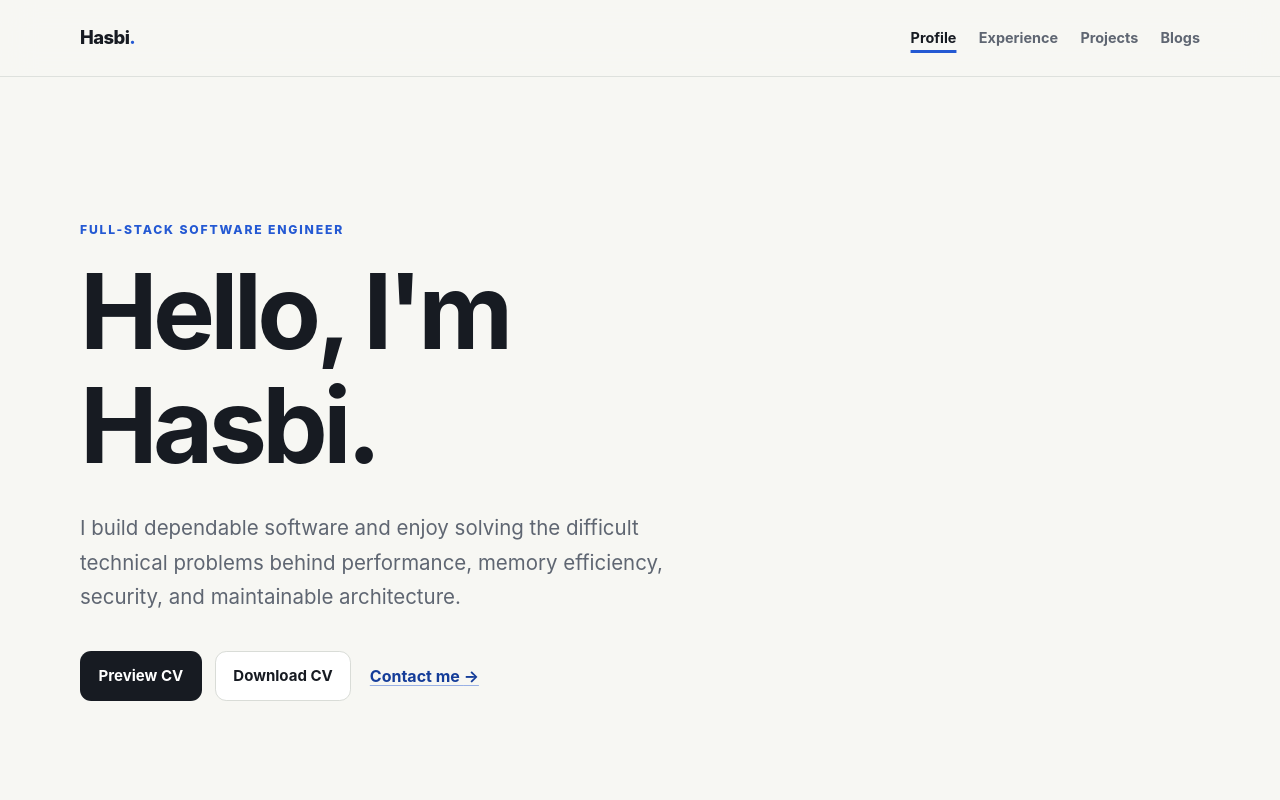
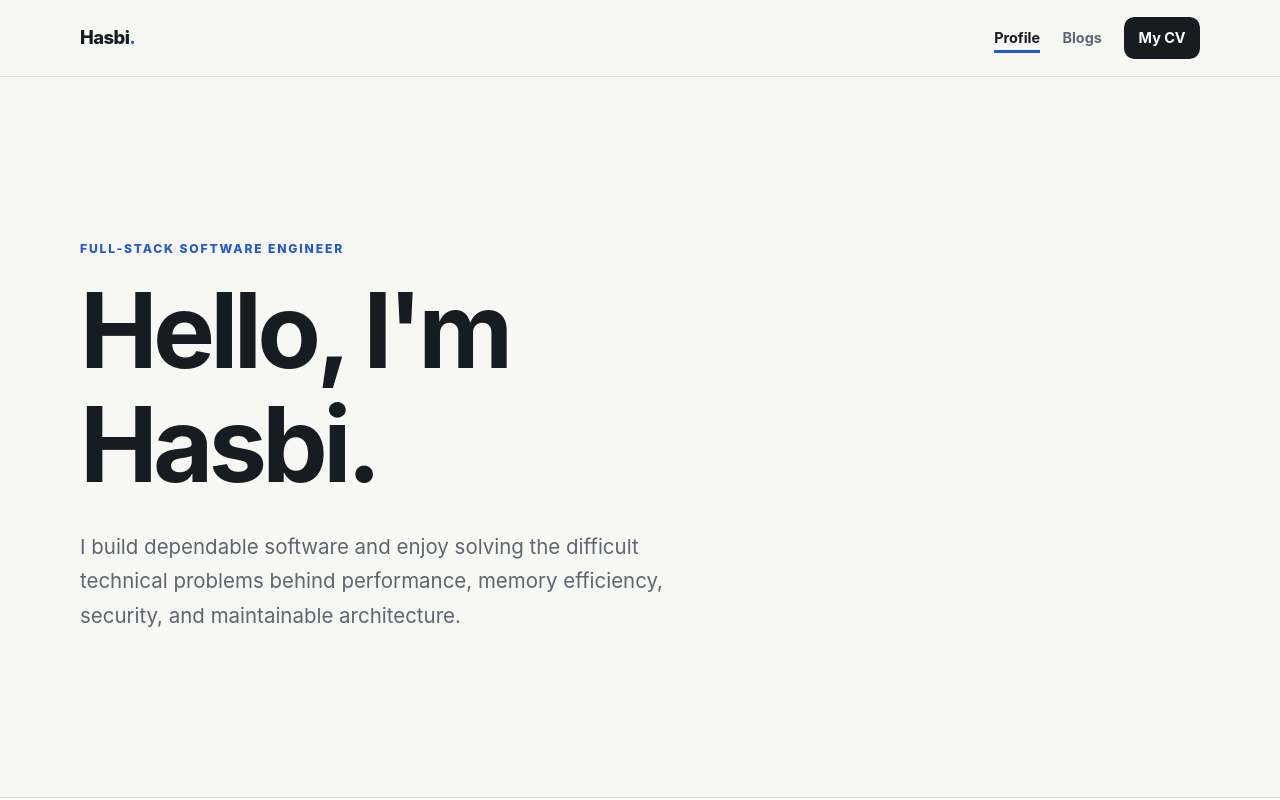
Before and after one commit to hasmbly/hasmbly.github.io, an Eleventy site: page index.njk in a window 1280 px wide. Shown: the top 800 px of the page. Built offline with nearby package versions, Linux system fonts and the light colour scheme; Eleventy itself is replaced by a stand-in of ours; files that its build step writes are made by us from their sources.

Commit message:
Simplify navigation and move CV link

```diff
--- a/_includes/base.njk
+++ b/_includes/base.njk
@@ -36,9 +36,12 @@
         <nav aria-label="Primary navigation">
           <ul class="nav-list">
             <li><a href="/"{% if navSection == "home" %} aria-current="page"{% endif %}>Profile</a></li>
-            <li><a href="/#experience">Experience</a></li>
-            <li><a href="/#projects">Projects</a></li>
             <li><a href="/blogs/"{% if navSection == "blogs" %} aria-current="page"{% endif %}>Blogs</a></li>
+            <li>
+              <a class="nav-cv" href="/output/pdf/hasbi-cv.pdf" target="_blank" rel="noopener">
+                My CV<span class="visually-hidden"> (opens in a new tab)</span>
+              </a>
+            </li>
           </ul>
         </nav>
       </div>
--- a/assets/styles.css
+++ b/assets/styles.css
@@ -139,6 +139,19 @@ a:hover {
   text-underline-offset: 0.45rem;
 }
 
+.nav-list .nav-cv {
+  min-height: 2.5rem;
+  padding: 0.55rem 0.9rem;
+  border-radius: 0.65rem;
+  background: var(--ink);
+  color: #fff;
+}
+
+.nav-list .nav-cv:hover {
+  background: var(--accent-dark);
+  color: #fff;
+}
+
 .hero {
   display: grid;
   min-height: min(45rem, calc(100vh - 4.75rem));
@@ -190,13 +203,6 @@ h3 {
   font-size: clamp(1.08rem, 2vw, 1.28rem);
 }
 
-.button-row {
-  display: flex;
-  margin-top: 2.25rem;
-  flex-wrap: wrap;
-  gap: 0.8rem;
-}
-
 .button {
   display: inline-flex;
   min-height: 3rem;
@@ -220,21 +226,10 @@ h3 {
   color: #fff;
 }
 
-.button-secondary {
-  border-color: var(--line);
-  background: var(--surface);
-}
-
 .text-link {
   color: var(--accent-dark);
   font-weight: 750;
   text-decoration-color: rgb(36 89 211 / 45%);
-}
-
-.hero-contact {
-  min-height: 3rem;
-  padding-inline: 0.35rem;
-  align-content: center;
 }
 
 .section {
--- a/index.njk
+++ b/index.njk
@@ -13,11 +13,6 @@ permalink: index.html
       I build dependable software and enjoy solving the difficult technical problems behind performance,
       memory efficiency, security, and maintainable architecture.
     </p>
-    <div class="button-row">
-      <a class="button button-primary" href="/output/pdf/hasbi-cv.pdf" target="_blank">Preview CV<span class="visually-hidden"> (opens in a new tab)</span></a>
-      <a class="button button-secondary" href="/output/pdf/hasbi-cv.pdf" download>Download CV</a>
-      <a class="text-link hero-contact" href="mailto:hasmbly@gmail.com">Contact me <span aria-hidden="true">&rarr;</span></a>
-    </div>
   </div>
 </section>
 
```
